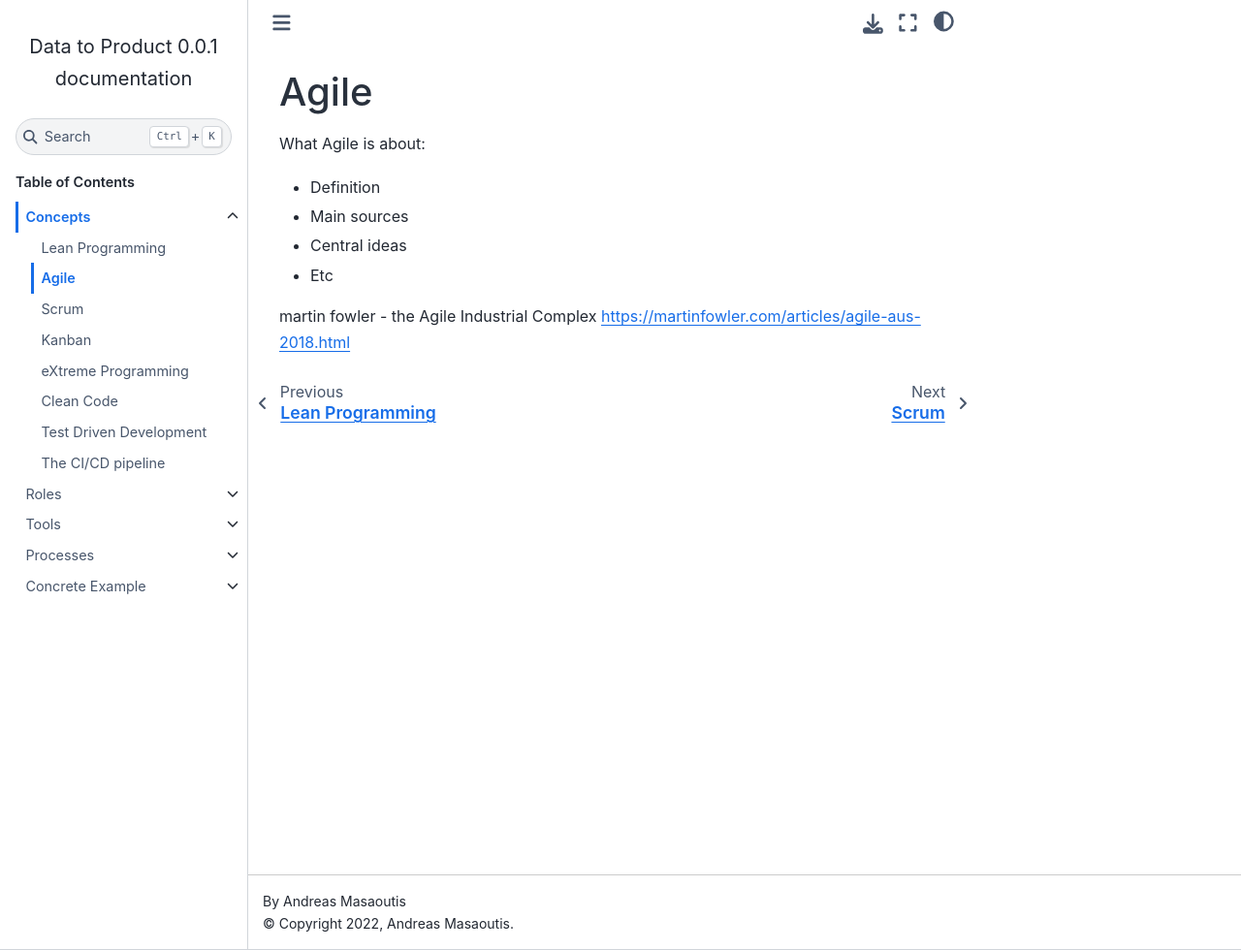
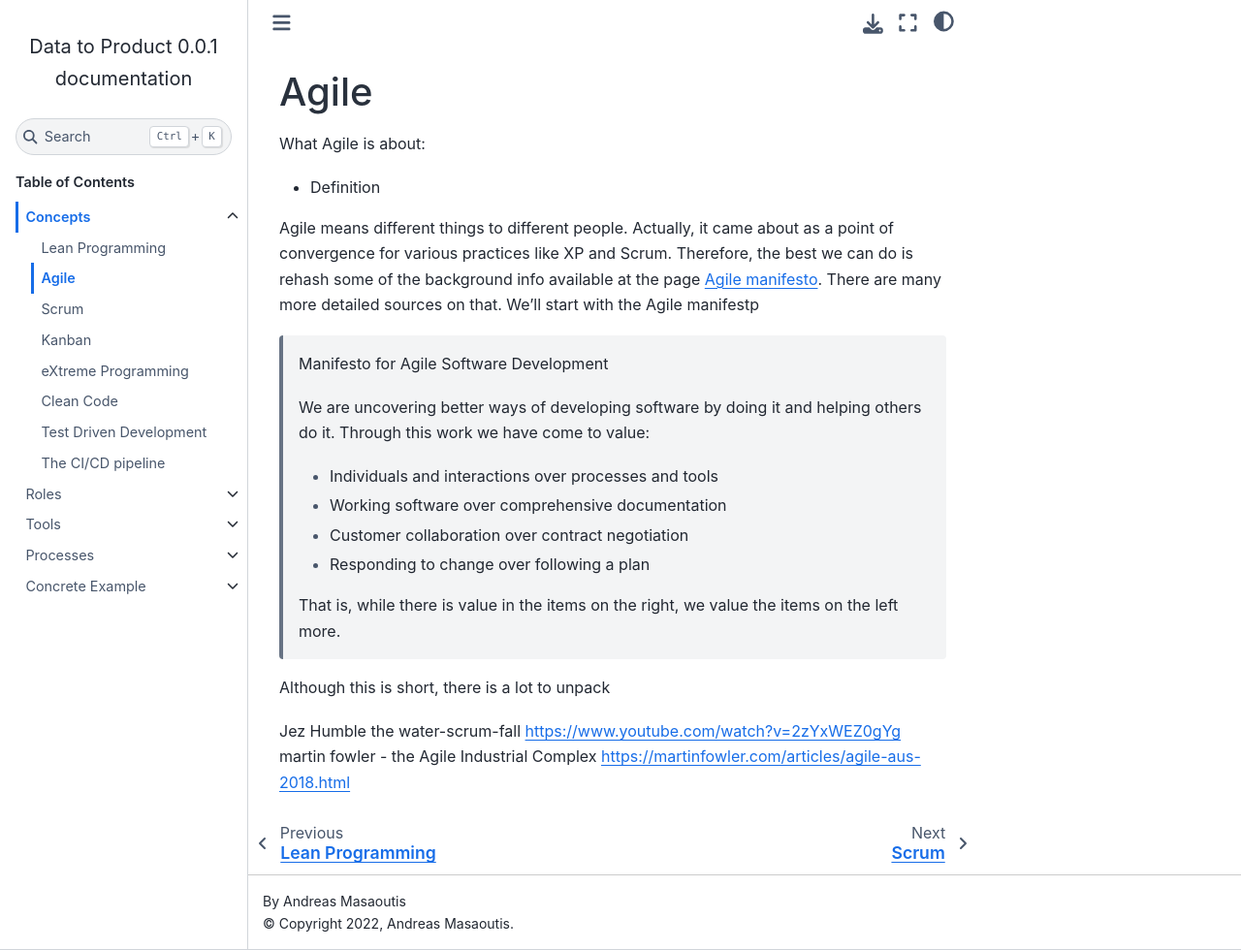
Before and after one commit to andreas-masaoutis/data_to_product_book, a Sphinx documentation site: the page built from source/_files/B3_agile.rst, in a window 1280 px wide and 980 px high. Shown: the whole window at 97% size. Built offline with Sphinx 7.4.7 and the Sphinx Book theme 1.1.4, drawn with Linux system fonts in a browser that asks for light colours; pages that are not in the unit, such as notebooks, are missing from menus.

Commit message:
Added agile manifesto

```diff
--- a/source/_files/B3_agile.rst
+++ b/source/_files/B3_agile.rst
@@ -5,8 +5,25 @@ Agile
 What Agile is about:
 
 - Definition
-- Main sources
-- Central ideas
-- Etc
 
+Agile means different things to different people. Actually, it came about as a point of convergence for various practices like XP and Scrum. Therefore, the best we can do is rehash some of the background info available at the  page `Agile manifesto <https://agilemanifesto.org/>`_. There are many more detailed sources on that. We'll start with the Agile manifestp
+
+  Manifesto for Agile Software Development
+
+  We are uncovering better ways of developing software by doing it and helping others do it.
+  Through this work we have come to value:
+
+  - Individuals and interactions over processes and tools
+  - Working software over comprehensive documentation
+  - Customer collaboration over contract negotiation
+  - Responding to change over following a plan
+
+  That is, while there is value in the items on the right, we value the items on the left more.
+
+Although this is short, there is a lot to unpack
+
+
+
+
+Jez Humble the water-scrum-fall https://www.youtube.com/watch?v=2zYxWEZ0gYg
 martin fowler - the Agile Industrial Complex https://martinfowler.com/articles/agile-aus-2018.html
```
